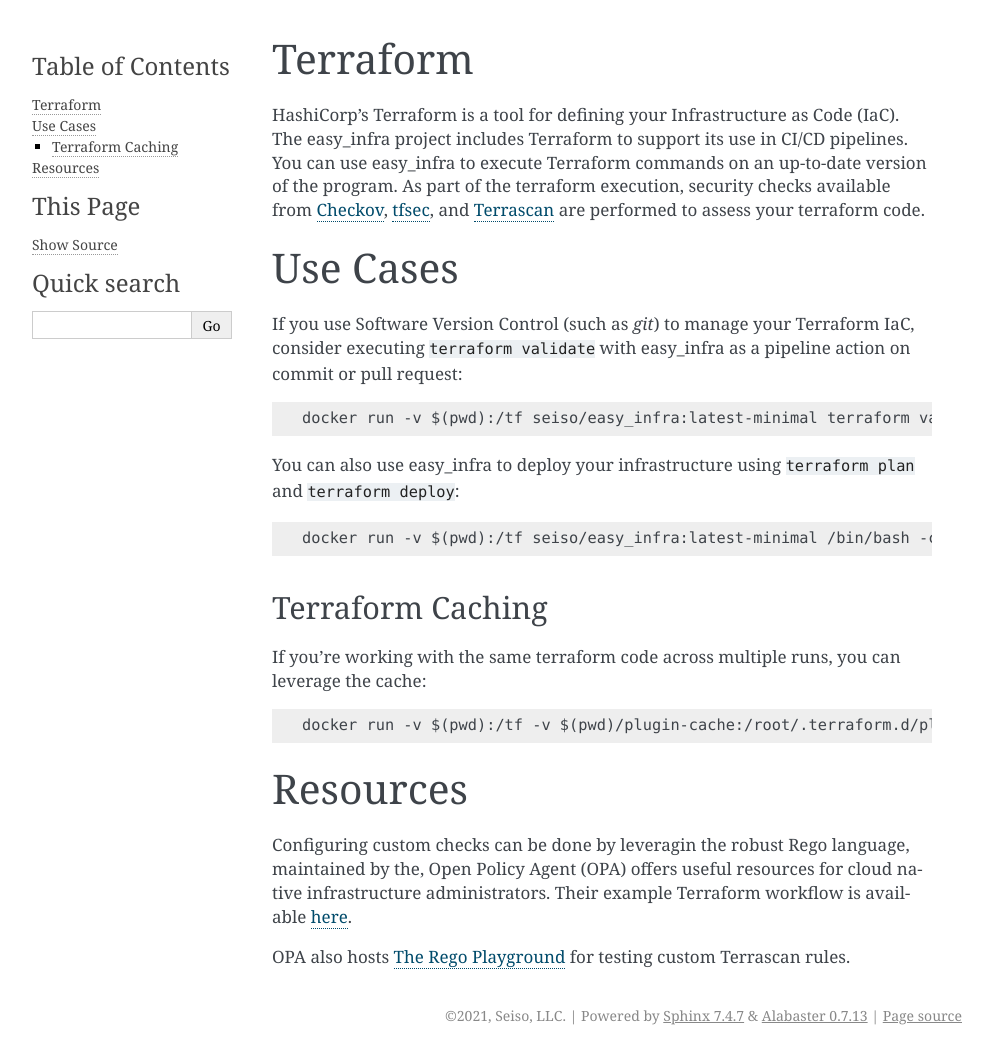
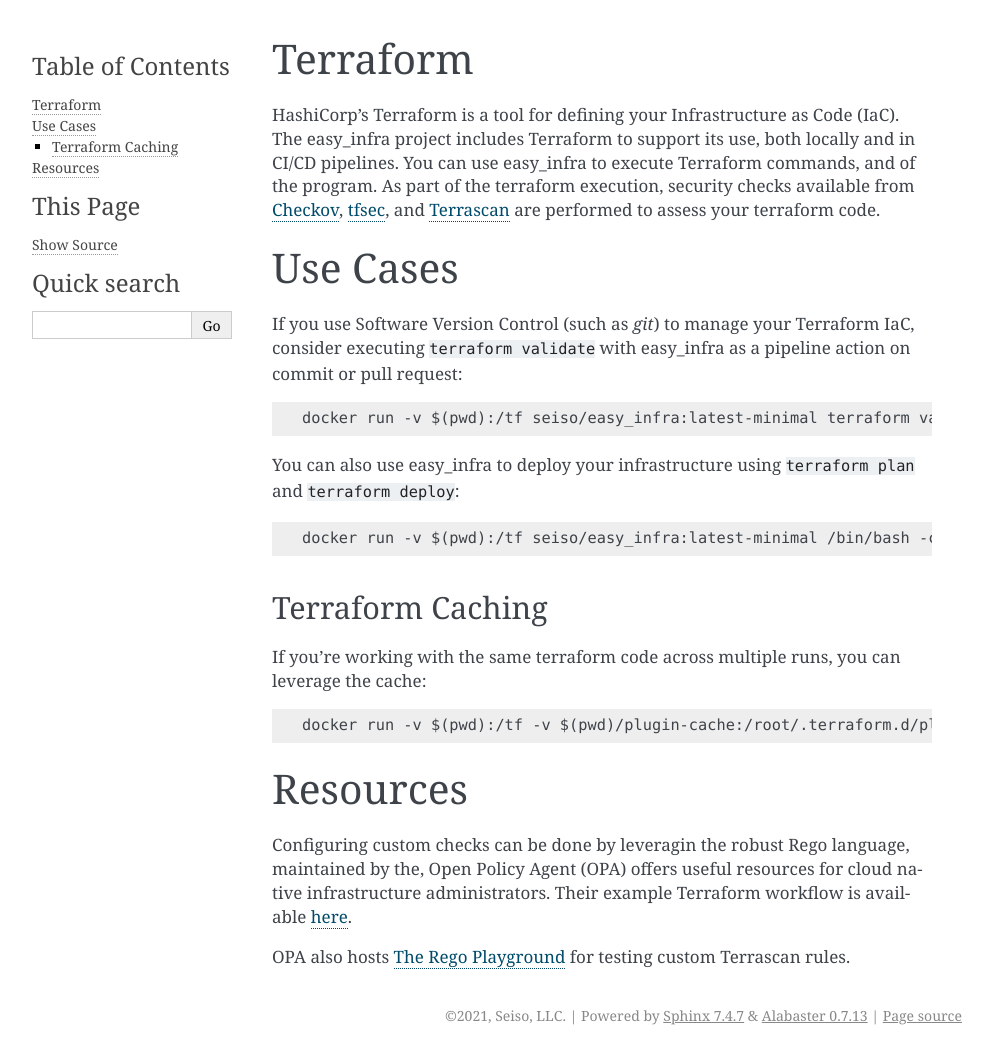
Before and after one commit to SeisoLLC/easy_infra, a Sphinx documentation site: the page built from docs/Terraform/index.rst, in a window 1280 px wide. Shown: the whole page, without its empty margins (148-1140 px from the left). Built offline with Sphinx 7.4.7, drawn with Linux system fonts in a browser that asks for light colours; pages that are not in the unit, such as notebooks, are missing from menus.

Commit message:
Update docs/Terraform/index.rst
Co-authored-by: JonZeolla <jon.zeolla@seisollc.com>

```diff
--- a/docs/Terraform/index.rst
+++ b/docs/Terraform/index.rst
@@ -1,7 +1,7 @@
 Terraform
 =========
 HashiCorp's Terraform is a tool for defining your Infrastructure as Code (IaC). The easy_infra project includes Terraform
-to support its use in CI/CD pipelines. You can use easy_infra to execute Terraform commands on an up-to-date version
+to support its use, both locally and in CI/CD pipelines. You can use easy_infra to execute Terraform commands, and
 of the program. As part of the terraform execution, security checks available from `Checkov <https://www.checkov.io/>`_, `tfsec <https://tfsec.dev/>`_, and `Terrascan <https://www.accurics.com/products/terrascan/>`_ are performed to assess your terraform code.
 
 Use Cases
```
